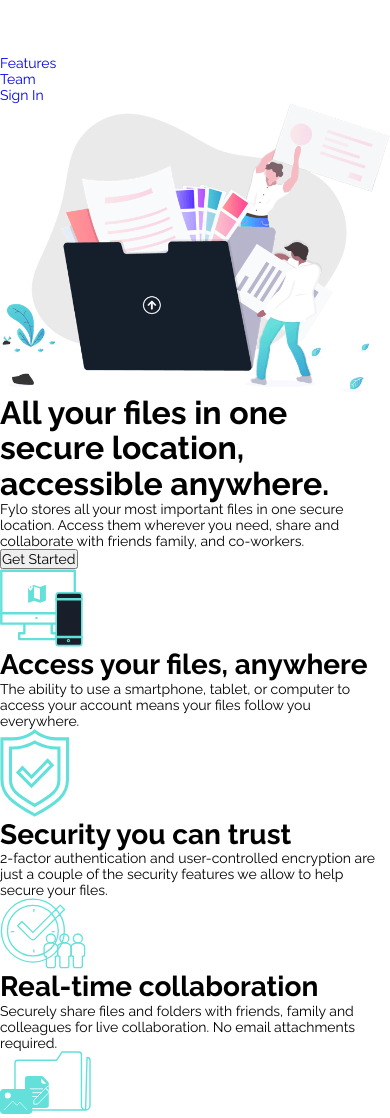
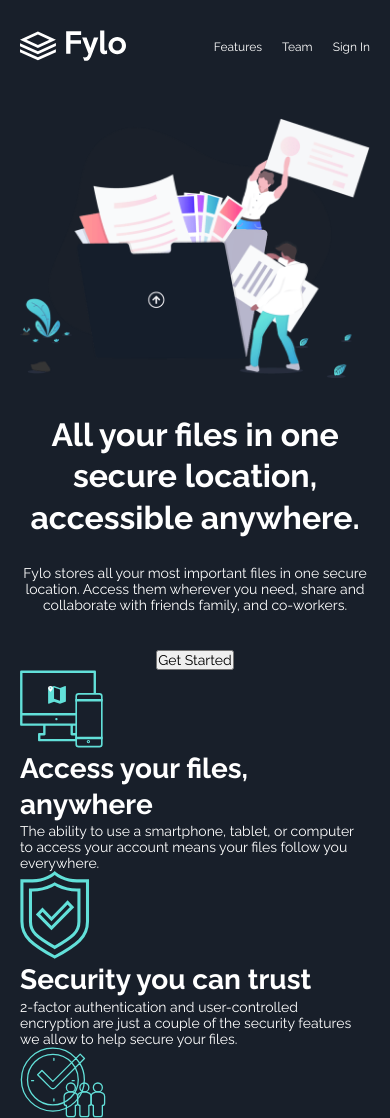
Before and after one commit to bestbrain06/flyo-dark-theme, a plain HTML site: page index.html in a window 390 px wide. Shown: the top 1118 px of the page. Drawn offline with Linux system fonts and the light colour scheme.

Commit message:
completing the mobile section for the hero section

```diff
--- a/app/sass/component/_header.scss
+++ b/app/sass/component/_header.scss
@@ -0,0 +1,69 @@
+@use "../util" as u;
+.hero {
+  margin-block-start: 30px;
+
+  &__header {
+    display: flex;
+    justify-content: space-between;
+    align-items: center;
+  }
+
+  &__logo {
+    img {
+      max-width: 60%;
+    }
+  }
+
+  &__links {
+    ul {
+      display: flex;
+      align-items: center;
+      gap: var(--gap, 20px);
+    }
+    a {
+      font-size: 12px;
+      color: var(--white);
+      transition: opacity 300ms ease-in-out;
+
+      &::after {
+        content: "";
+        display: block;
+        width: 100%;
+        height: 2px;
+        background-color: white;
+        margin-block-start: 1px;
+        opacity: 0;
+      }
+
+      &:hover {
+        &::after {
+          opacity: 1;
+        }
+      }
+    }
+  }
+
+  &__body {
+    margin-block-start: 54px;
+    text-align: center;
+
+    @include u.breakpoint(medium) {
+      max-width: 450px;
+      margin: 0 auto;
+    }
+  }
+
+  &__image {
+    margin-block-end: 33px;
+  }
+
+  &__content {
+    h1 {
+      margin-block-end: 26px;
+    }
+
+    button {
+      margin-block-start: 37px;
+    }
+  }
+}
--- a/app/sass/globals/_bolierplate.scss
+++ b/app/sass/globals/_bolierplate.scss
@@ -11,6 +11,9 @@ body {
   font-family: var(--ff-base);
   font-size: var(--fs-Xsmall);
   font-weight: var(--fw-400);
+  color: var(--white);
+  background-color: var(--main-background);
+  padding-inline: 20px;
 }
 
 img,
--- a/app/sass/globals/_colors.scss
+++ b/app/sass/globals/_colors.scss
@@ -7,4 +7,6 @@
   --gradient-1: hsl(176, 68%, 64%);
   --gradient-2: hsl(198, 60%, 50%);
   --error: hsl(0, 100%, 63%);
+
+  --white: hsl(0, 0%, 100%);
 }
--- a/app/sass/globals/_typography.scss
+++ b/app/sass/globals/_typography.scss
@@ -1,7 +1,7 @@
 h1,
 h2,
 h3 {
-  line-height: 1.1;
+  line-height: 1.3;
   font-weight: var(--fw-700);
 }
 
--- a/index.html
+++ b/index.html
@@ -40,8 +40,9 @@
     <header>
       <div class="hero">
         <div class="hero__header">
-          <div class="hero__logo"></div>
-          <img src="images/logo.svg" alt="" />
+          <div class="hero__logo">
+            <img src="images/logo.svg" alt="" />
+          </div>
           <nav>
             <div class="hero__links">
               <ul>
```
Also changed, not shown: dist/style.css, 1 other file.
